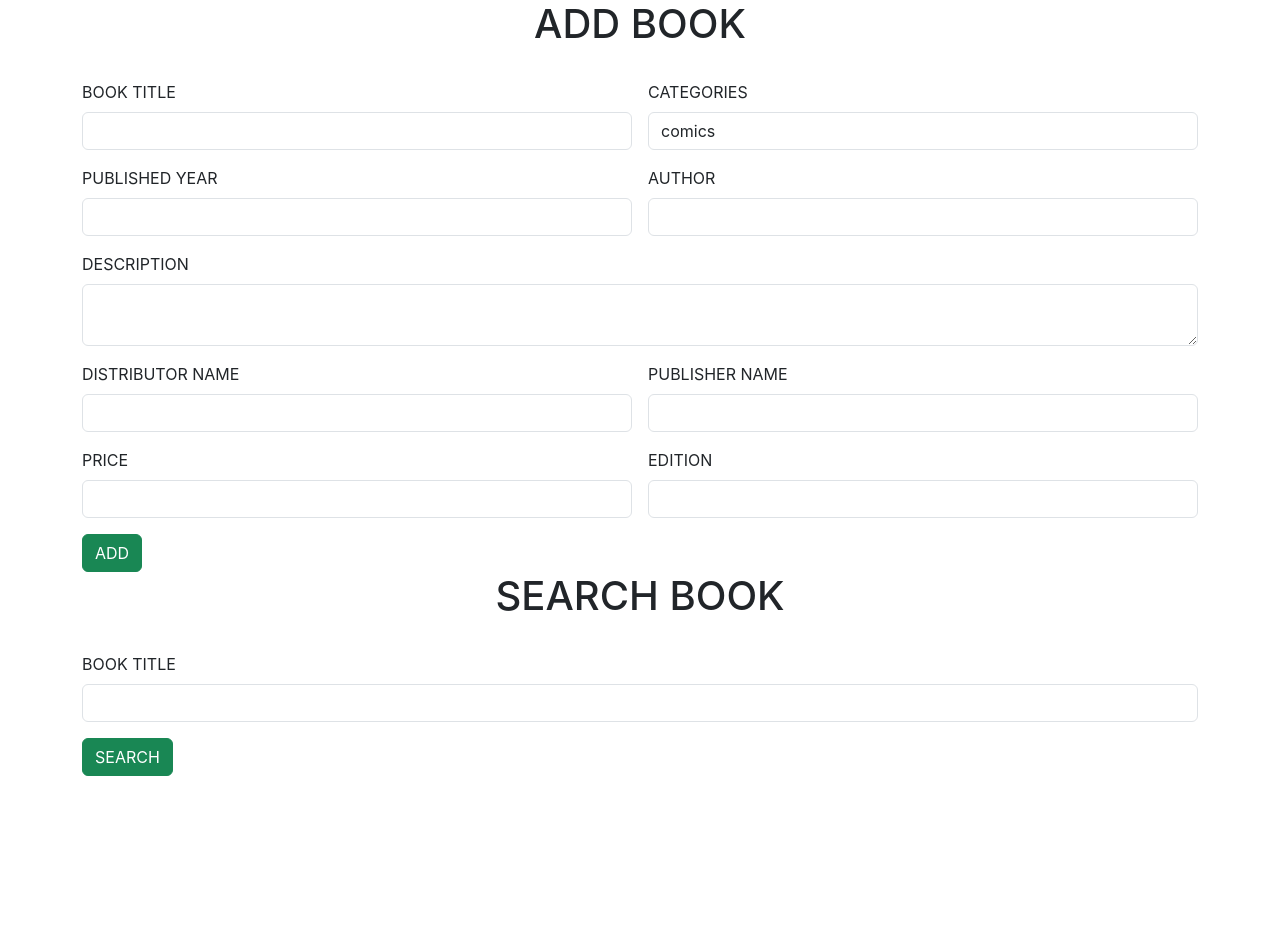
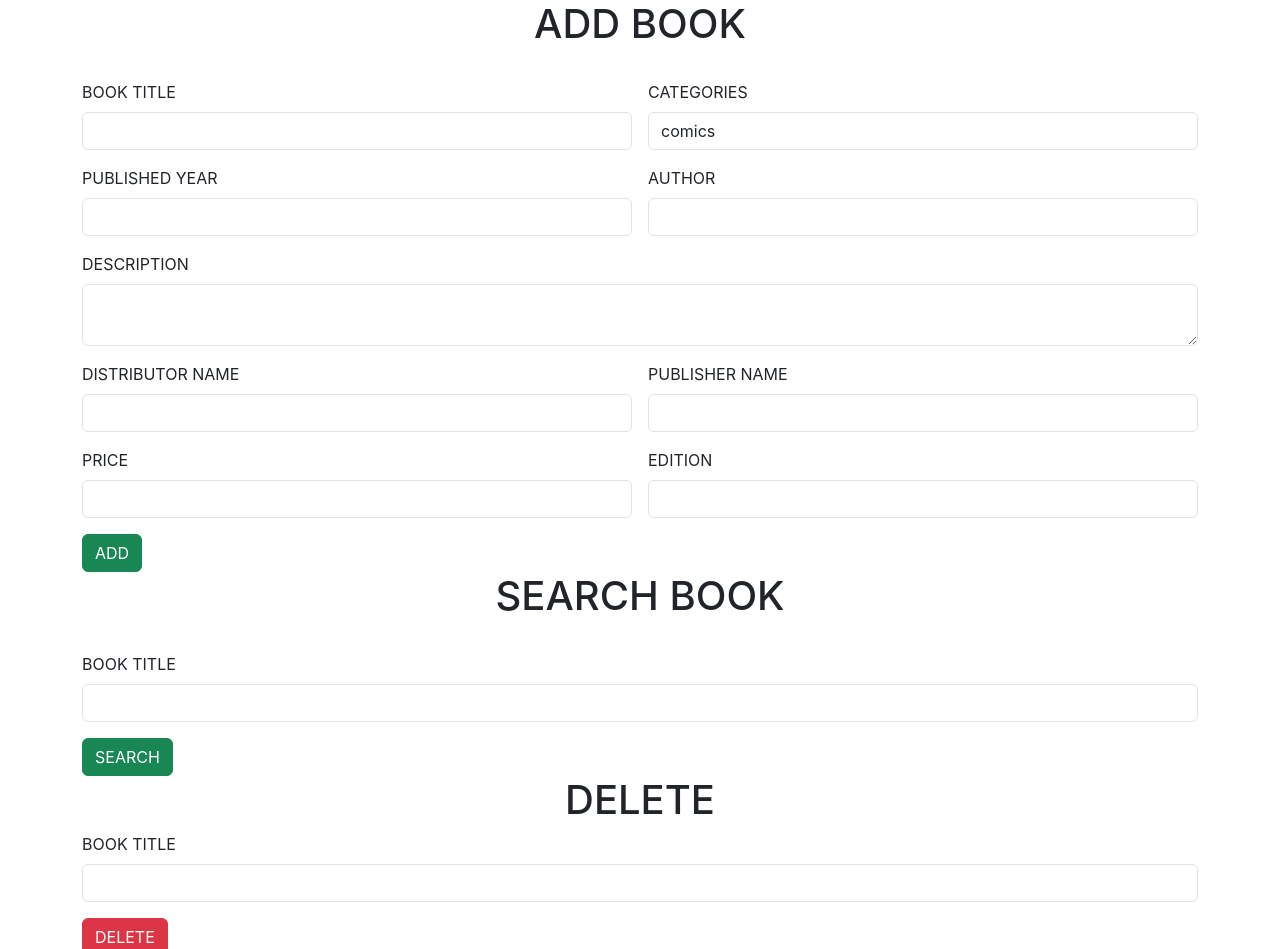
Before and after one commit to sreepriya73/library-app-react, a React (Create React App) app: page / in a window 1280 px wide. Shown: the top 949 px of the page. Before the commit the page ends 800 px from the top, so only its background shows below. Built offline with nearby package versions, Linux system fonts and the light colour scheme.

Commit message:
delete complted

```diff
--- a/src/App.js
+++ b/src/App.js
@@ -2,12 +2,14 @@
 import './App.css';
 import AddBook from './component/AddBook';
 import SearchBook from './component/SearchBook';
+import DeleteBook from './component/DeleteBook';
 
 function App() {
   return (
     <div>
       <AddBook/>
       <SearchBook/>
+      <DeleteBook/>
     </div>
   );
 }
--- /dev/null
+++ b/src/component/DeleteBook.jsx
@@ -0,0 +1,22 @@
+import React from 'react'
+
+const DeleteBook = () => {
+  return (
+    <div>
+        <h1><center>DELETE</center></h1>
+        <div className="container">
+            <div className="row g-3">
+                <div className="col col-12 col-sm-12 col-md-12 col-lg-12 col-xl-12 col-xxl-12">
+                    <label htmlFor="" className="form-label">BOOK TITLE</label>
+                    <input type="text" className="form-control" />
+                </div>
+                <div className="col col-12 col-sm-12 col-md-12 col-lg-12 col-xl-12 col-xxl-12">
+                    <button className="btn btn-danger">DELETE</button>
+                </div>
+            </div>
+        </div>
+    </div>
+  )
+}
+
+export default DeleteBook
```
